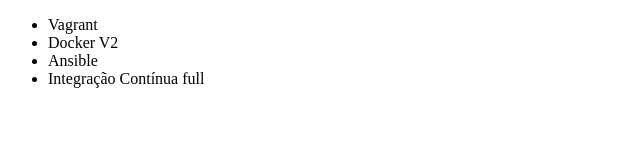
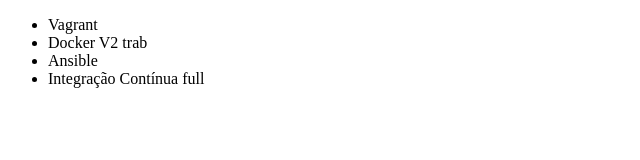
Before and after one commit to JGMGarcia/curso-git, a plain HTML site: page index.html in a window 1280 px wide. Shown: the full height of the page, 0-640 px from the left. Drawn offline with Linux system fonts and the light colour scheme.

Commit message:
trabster

```diff
--- a/index.html
+++ b/index.html
@@ -7,7 +7,7 @@
 <body>
     <ul>
         <li>Vagrant</li>
-        <li>Docker V2</li>
+        <li>Docker V2 trab</li>
         <li>Ansible</li>
         <li>Integração Contínua full</li>
     </ul>
```
